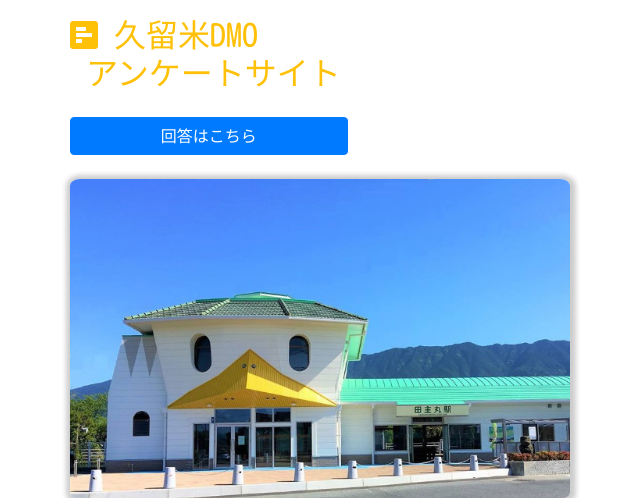
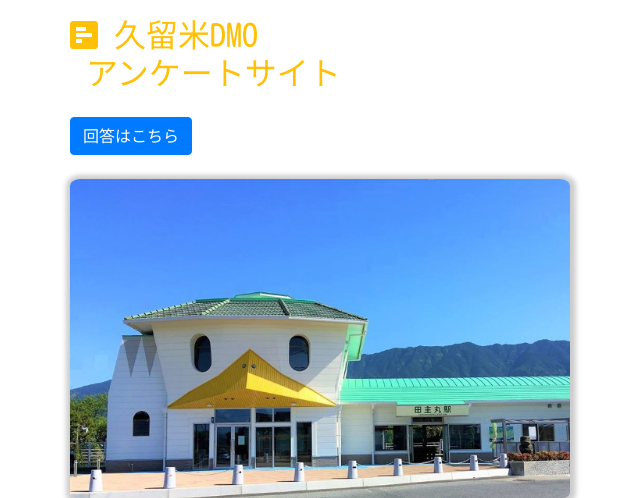
Before and after one commit to guchi-guchi/test, a Django app: page / in a window 1280 px wide. Shown: the part 56-554 px from the top of the page, without its empty margins (15-655 px from the left). Run offline with Django 3.2, Linux system fonts and the light colour scheme; parts of the project's set-up code (start-up, migrations or seed data) failed here and were passed over; some libraries are stand-ins or nearby versions; some web fonts are replaced.

Commit message:
button-size

```diff
--- a/anke/templates/anke/index.html
+++ b/anke/templates/anke/index.html
@@ -4,8 +4,8 @@
 {% block content %}
 <div class="container my-3">
     <h2 class="text-warning"><i class="fas fa-poll-h"></i>&nbsp;久留米DMO<br>&nbsp;アンケートサイト</h2>
-    <div class="social my-3" style="display: flex;flex-direction: column;gap: 0.1em;">
-        <a href="{% url 'anke:anke' %}"><button class="btn btn-primary w-25 my-2 text-white" >回答はこちら</button></a>
+    <div class="row my-3">
+        <a class="col" href="{% url 'anke:anke' %}"><button type="button" class="btn btn-primary my-2 text-white" >回答はこちら</button></a>
     </div>
     <img src="{% static 'anke/img/281381-01.jpg' %}" class="img-fluid" width=500rem height=auto alt="" style="border-radius: 2%;box-shadow: 1px 1px 5px 5px rgba(0, 0, 0, 0.2);">
 </div>
```
